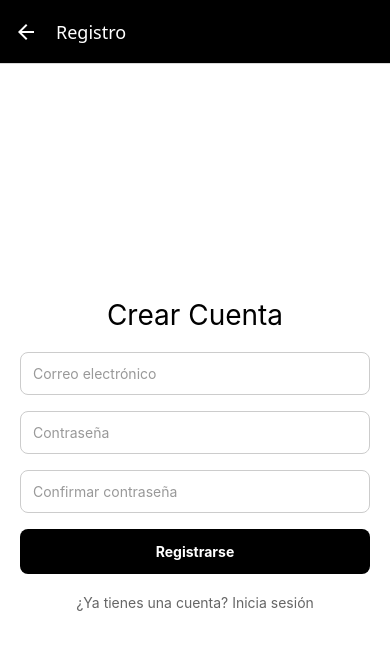
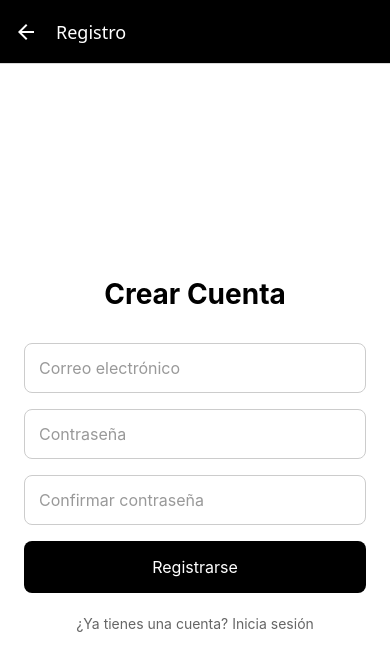
Before and after one commit to udb2025/eventos-comunitarios-ca140174, a React Native app: screen /Register in a window 390 px wide. Shown: the top 670 px of the page. Built offline with nearby package versions, Linux system fonts and the light colour scheme.

Commit message:
estilos centrelizados  y TouchableWithoutFeedback

```diff
--- a/src/screens/LoginScreen.js
+++ b/src/screens/LoginScreen.js
@@ -1,8 +1,9 @@
 import { signInWithEmailAndPassword } from "firebase/auth";
 import React, { useState } from "react";
-import { StyleSheet, Text, TextInput, TouchableOpacity, View } from "react-native";
+import { Text, TextInput, TouchableOpacity, View } from "react-native";
 import Toast from 'react-native-toast-message';
 import { auth } from "../services/firebaseConfig";
+import styles from '../theme/styles'; // importa el archivo
 
 export default function LoginScreen({ navigation }) {
   const [email, setEmail] = useState("");
@@ -55,45 +56,3 @@ export default function LoginScreen({ navigation }) {
     </View>
   );
 }
-
-const styles = StyleSheet.create({
-  container: {
-    flex: 1,
-    backgroundColor: "#fff",
-    paddingHorizontal: 24,
-    justifyContent: "center",
-  },
-  title: {
-    fontSize: 28,
-    fontWeight: "bold",
-    color: "#000",
-    marginBottom: 32,
-    textAlign: "center",
-  },
-  input: {
-    borderWidth: 1,
-    borderColor: "#ccc",
-    padding: 14,
-    borderRadius: 8,
-    marginBottom: 16,
-    fontSize: 16,
-    color: "#000",
-  },
-  button: {
-    backgroundColor: "#000",
-    padding: 16,
-    borderRadius: 8,
-    marginBottom: 12,
-  },
-  buttonText: {
-    color: "#fff",
-    fontSize: 16,
-    textAlign: "center",
-  },
-  link: {
-    color: "#666",
-    fontSize: 14,
-    textAlign: "center",
-    marginTop: 10,
-  },
-});
--- a/src/screens/RegisterScreen.js
+++ b/src/screens/RegisterScreen.js
@@ -1,8 +1,9 @@
 import { createUserWithEmailAndPassword } from "firebase/auth";
 import React, { useState } from "react";
-import { StyleSheet, Text, TextInput, TouchableOpacity, View } from "react-native";
+import { Text, TextInput, TouchableOpacity, View } from "react-native";
 import Toast from 'react-native-toast-message';
 import { auth } from "../services/firebaseConfig";
+import styles from '../theme/styles'; // importa el archivo
 
 export default function RegisterScreen({ navigation }) {
   const [email, setEmail] = useState("");
@@ -49,12 +50,3 @@ export default function RegisterScreen({ navigation }) {
     </View>
   );
 }
-
-const styles = StyleSheet.create({
-  container: { flex: 1, justifyContent: "center", padding: 20, backgroundColor: "#fff" },
-  title: { fontSize: 28, color: "#000", marginBottom: 20, textAlign: "center" },
-  input: { borderWidth: 1, borderColor: "#ccc", padding: 12, borderRadius: 8, marginBottom: 16, color: "#000" },
-  button: { backgroundColor: "#000", padding: 14, borderRadius: 8, marginBottom: 10 },
-  buttonText: { color: "#fff", textAlign: "center", fontWeight: "bold" },
-  link: { color: "#666", textAlign: "center", marginTop: 10 }
-});
--- /dev/null
+++ b/src/theme/styles.js
@@ -0,0 +1,44 @@
+// src/theme/styles.js
+import { StyleSheet } from 'react-native';
+
+export default StyleSheet.create({
+  container: {
+    flex: 1,
+    backgroundColor: "#fff",
+    paddingHorizontal: 24,
+    justifyContent: "center",
+  },
+  title: {
+    fontSize: 28,
+    fontWeight: "bold",
+    color: "#000",
+    marginBottom: 32,
+    textAlign: "center",
+  },
+  input: {
+    borderWidth: 1,
+    borderColor: "#ccc",
+    padding: 14,
+    borderRadius: 8,
+    marginBottom: 16,
+    fontSize: 16,
+    color: "#000",
+  },
+  button: {
+    backgroundColor: "#000",
+    padding: 16,
+    borderRadius: 8,
+    marginBottom: 12,
+  },
+  buttonText: {
+    color: "#fff",
+    fontSize: 16,
+    textAlign: "center",
+  },
+  link: {
+    color: "#666",
+    fontSize: 14,
+    textAlign: "center",
+    marginTop: 10,
+  },
+});
```
